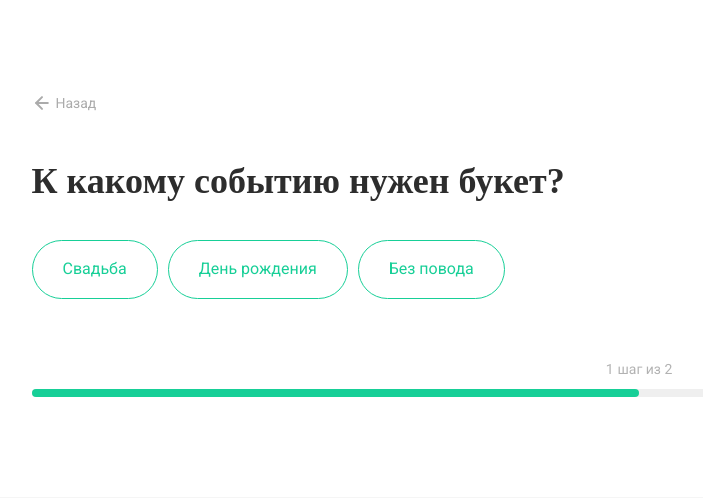
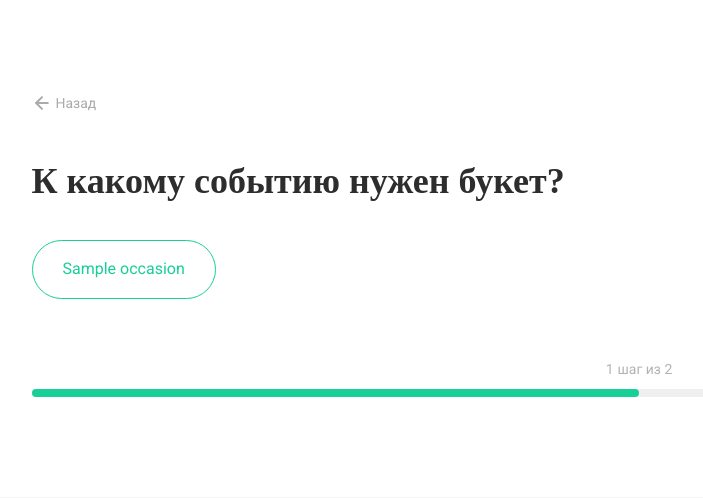
Before and after one commit to Yanix2x2/FlowerShop, a Django app: page /quiz-step/ in a window 1280 px wide. Shown: the part 217-715 px from the top of the page, without its empty margins (1-704 px from the left). Run offline with Django 5.2, Linux system fonts and the light colour scheme; tables that the repository leaves empty hold one stand-in row (values such as "Sample post"); parts of the project's set-up code (start-up, migrations or seed data) failed here and were passed over; some web fonts are replaced.

Commit message:
add db occasions

```diff
--- a/flower_store/core/views.py
+++ b/flower_store/core/views.py
@@ -99,6 +99,8 @@ def order_step_delivery(request, bouquet_id):
 
 def quiz_step(request):
     """Обработка квиза"""
+    occasions = Occasion.objects.all()
+
     if request.method == 'POST':
         occasion = request.POST.get('occasion')
         price_range = request.POST.get('price_range')
@@ -107,7 +109,8 @@ def quiz_step(request):
             return render(request, 'quiz-step.html', {
                 'step': 2,
                 'occasion': occasion,
-                'title': 'Какой у вас бюджет?'
+                'title': 'Какой у вас бюджет?',
+                'occasions': occasions
             })
 
         if occasion and price_range:
@@ -133,7 +136,8 @@ def quiz_step(request):
 
     return render(request, 'quiz-step.html', {
         'step': 1,
-        'title': 'К какому событию нужен букет?'
+        'title': 'К какому событию нужен букет?',
+        'occasions': occasions
     })
 
 
--- a/flower_store/templates/includes/quiz-step-container.html
+++ b/flower_store/templates/includes/quiz-step-container.html
@@ -15,9 +15,9 @@
                     <form method="post" action="{% url 'core:quiz_step' %}">
                         {% csrf_token %}
                         <div class="quiz__elems fic">
-                            <button type="submit" name="occasion" value="Свадьба" class="quiz__elem">Свадьба</button>
-                            <button type="submit" name="occasion" value="День рождения" class="quiz__elem">День рождения</button>
-                            <button type="submit" name="occasion" value="Без повода" class="quiz__elem">Без повода</button>
+                            {% for occasion in occasions %}
+                                <button type="submit" name="occasion" value="{{ occasion.name }}" class="quiz__elem">{{ occasion.name }}</button>
+                            {% endfor %}
                         </div>
                     </form>
                 {% elif step == 2 %}
```
